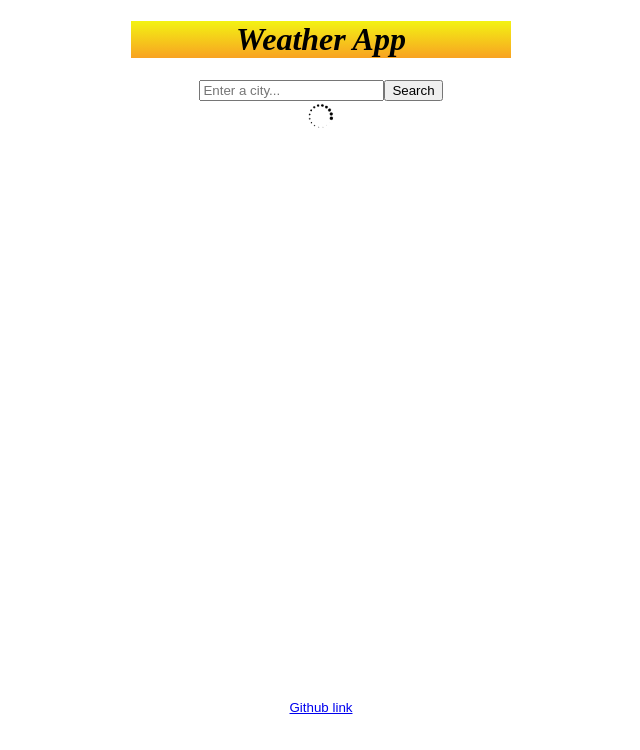
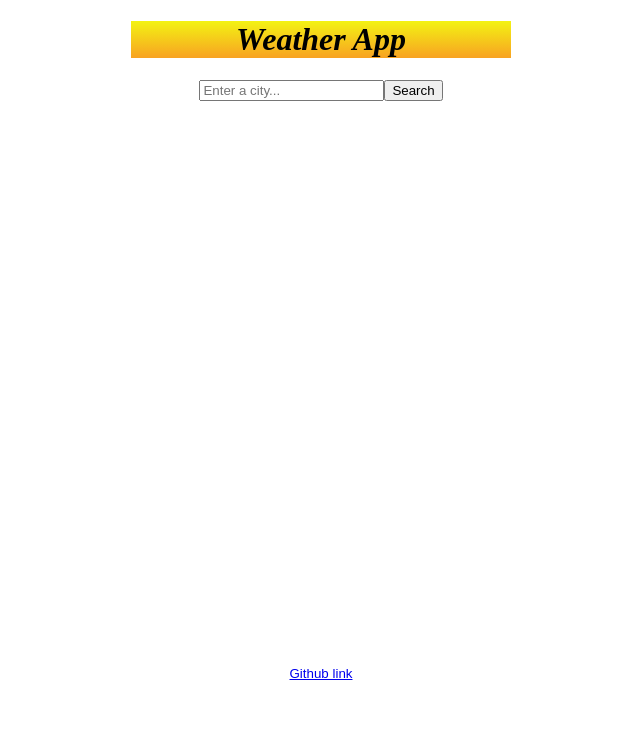
Before and after one commit to Farimah71/Weather-App-React, a React (Create React App) app: page / in a window 1280 px wide. Shown: the top 750 px of the page, without its empty margins (319-959 px from the left). Built offline with nearby package versions, Linux system fonts and the light colour scheme.

Commit message:
Add spinner logic

```diff
--- a/src/components/search.jsx
+++ b/src/components/search.jsx
@@ -11,6 +11,7 @@ const Search = () => {
   const [humidity, setHumidity] = useState(0);
   const [icon, setIcon] = useState("");
   const [messageClass, setMessageClass] = useState("hidden");
+  const [loading, setLoading] = useState(false);
 
   const ApiKey = "bd6d9ef56abf406c77a639e236aa17ea";
   const URL = `https://api.openweathermap.org/data/2.5/weather?q=${cityQuery}&appid=${ApiKey}&units=metric`;
@@ -18,17 +19,23 @@ const Search = () => {
 
   const handleChange = (event) => {
     setCityQuery(event.target.value);
+    setLoading(true);
   };
 
   const handleSubmit = (event) => {
     event.preventDefault();
-    axios.get(URL).then((response) => {
+    axios
+      .get(URL)
+      .then((response) => {
         setCityName(response.data.name);
         setTemp(Math.floor(response.data.main.temp));
         setDesc(response.data.weather[0].description);
         setWind(response.data.wind.speed);
         setHumidity(response.data.main.humidity);
         setIcon(response.data.weather[0].icon);
+      })
+      .finally(() => {
+        setLoading(false);
       });
 
     setMessageClass("show");
@@ -46,7 +53,7 @@ const Search = () => {
         <button type="submit" title="Search city climate">
           Search
         </button>
-          <Spinner />
+        {loading && <Spinner />}
       </form>
 
       <div id="message" className={messageClass}>
--- a/src/index.css
+++ b/src/index.css
@@ -47,7 +47,7 @@
 }
 
 .rotate {
-  animation: spin 1.8s infinite;
+  animation: spin 1.5s infinite;
   width: 30px;
   height: 30px;
 }
```
Lines whose indentation alone changed are shown as unchanged.
